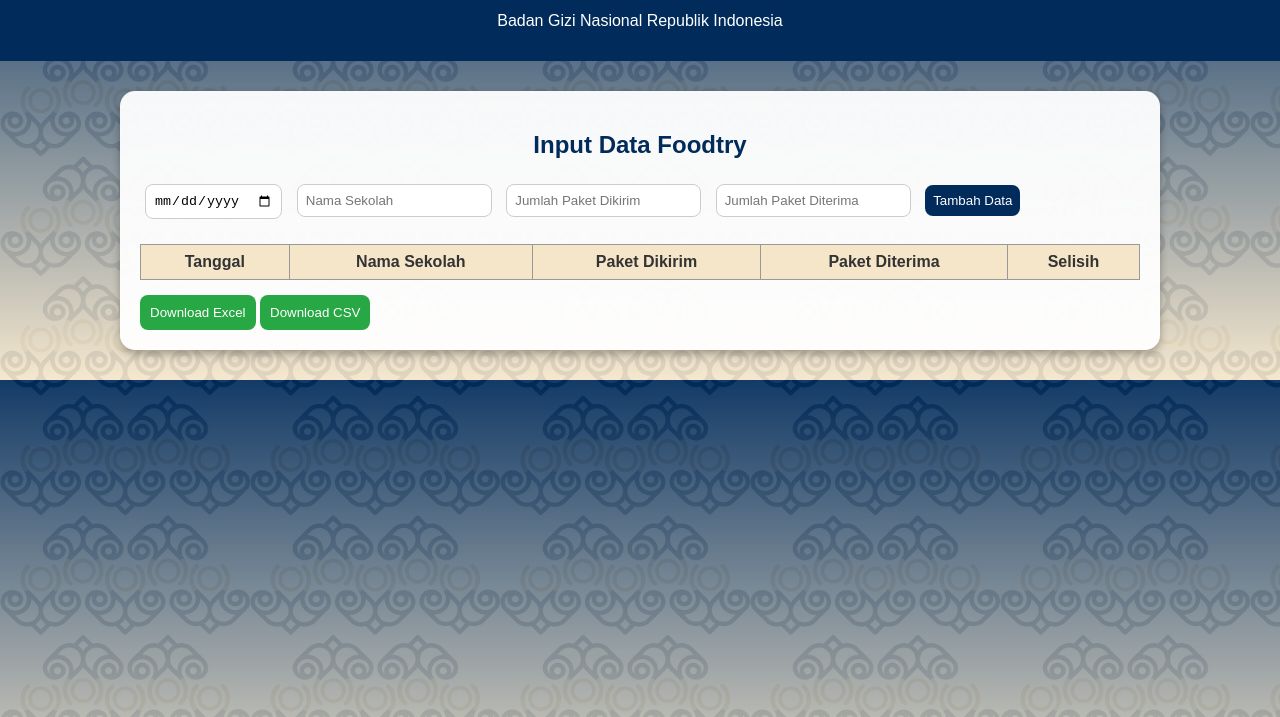
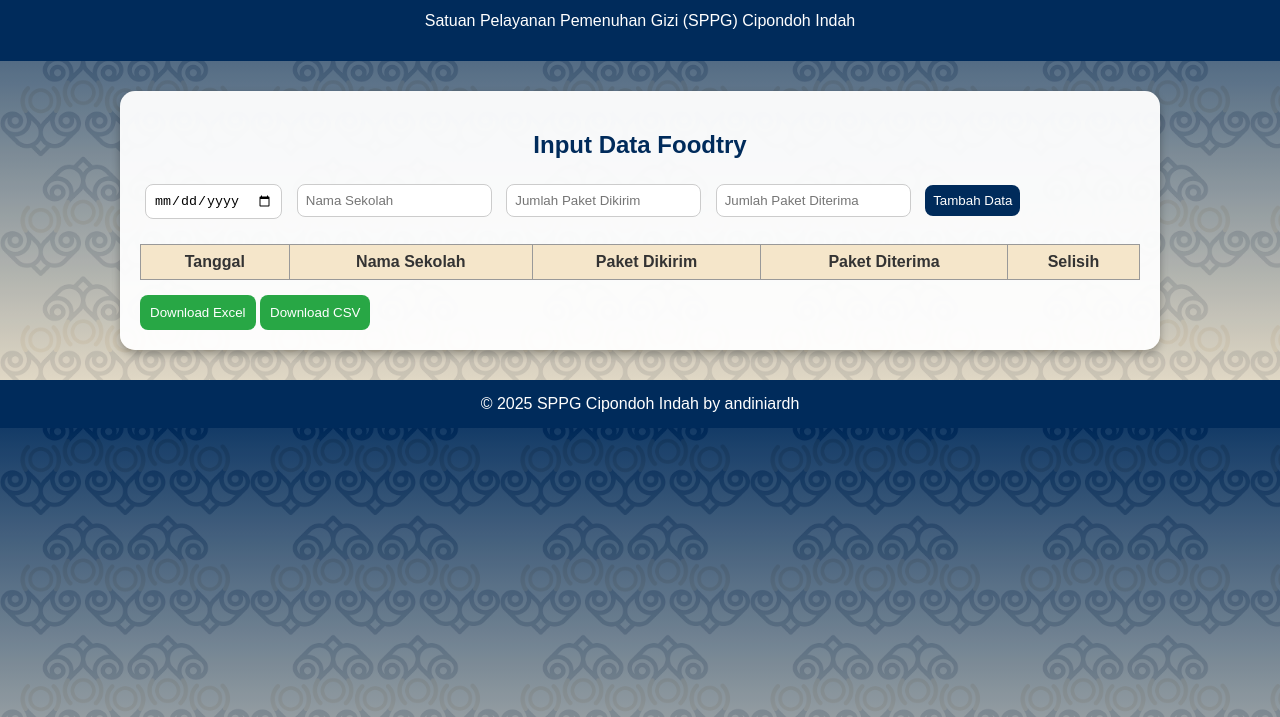
Before and after one commit to andiniardh/BGN_Cipondoh_Indah, a plain HTML site: page index.htm in a window 1280 px wide. Shown: the part 83-800 px from the top of the page. Drawn offline with Linux system fonts and the light colour scheme.

Commit message:
Update index.htm

```diff
--- a/index.htm
+++ b/index.htm
@@ -3,7 +3,7 @@
 <head>
   <meta charset="UTF-8">
   <meta name="viewport" content="width=device-width, initial-scale=1.0">
-  <title>Sistem Foodtry - Badan Gizi Nasional</title>
+  <title>Sistem Foodtry - SPPG Cipondoh Indah</title>
   <script src="https://cdnjs.cloudflare.com/ajax/libs/xlsx/0.18.5/xlsx.full.min.js"></script>
   <style>
     body {
@@ -88,13 +88,20 @@
       border-radius: 8px;
       cursor: pointer;
     }
+    footer {
+      text-align: center;
+      padding: 15px;
+      background: #002B5B;
+      color: white;
+      margin-top: 30px;
+    }
   </style>
 </head>
 <body>
   <header>
-    <img src="logoBGN.png" alt="Logo BGN" class="logo">
+    <img src="logoBGN.png" alt="Logo SPPG" class="logo">
     <h1>Sistem Monitoring Foodtry</h1>
-    <p>Badan Gizi Nasional Republik Indonesia</p>
+    <p>Satuan Pelayanan Pemenuhan Gizi (SPPG) Cipondoh Indah</p>
   </header>
 
   <div class="container">
@@ -123,6 +130,10 @@
     <button class="download-btn" onclick="downloadExcel()">Download Excel</button>
     <button class="download-btn" onclick="downloadCSV()">Download CSV</button>
   </div>
+
+  <footer>
+    © 2025 SPPG Cipondoh Indah by andiniardh
+  </footer>
 
   <script>
     const form = document.getElementById('foodtryForm');
```
